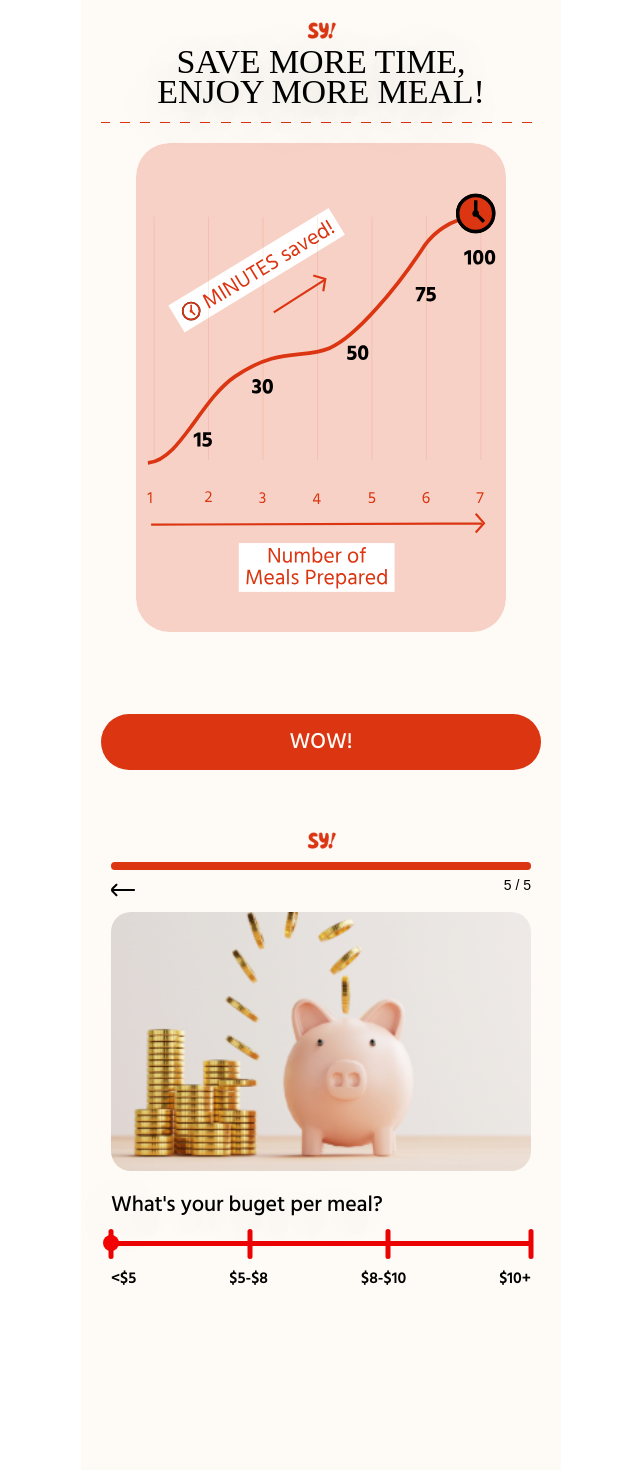
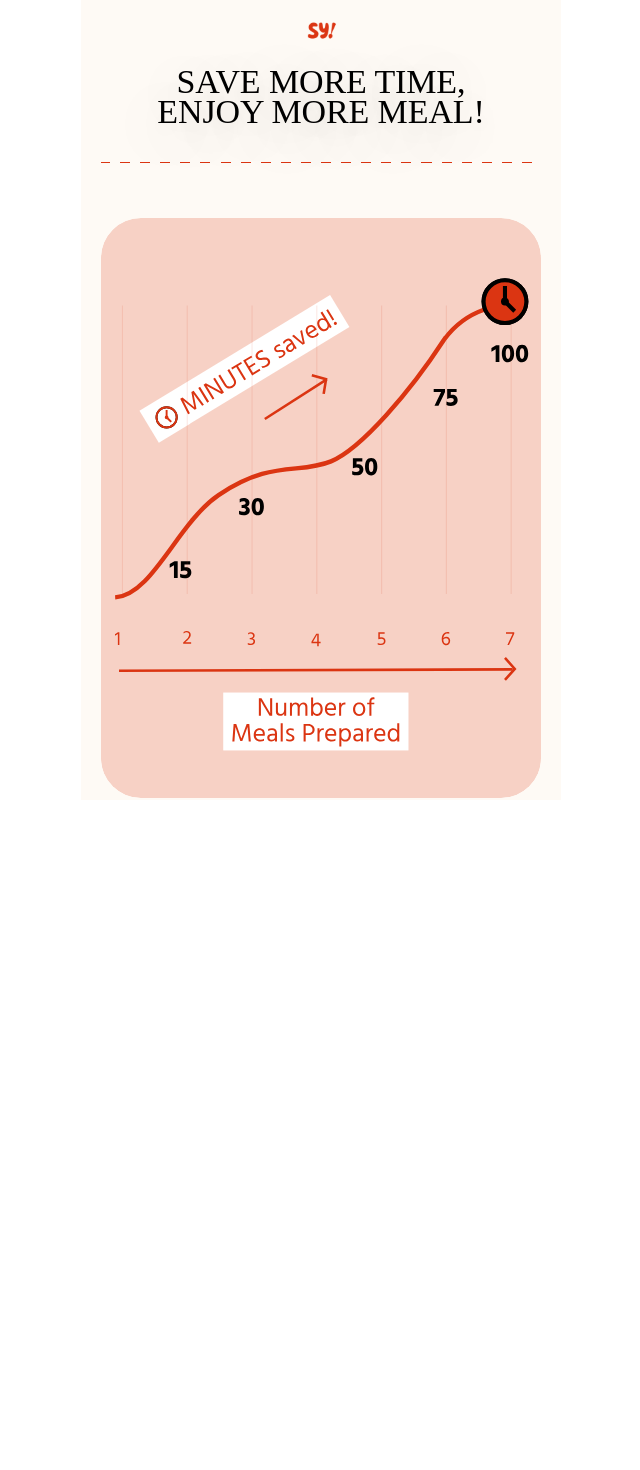
Before and after one commit to AbdulQudoosBrew/triviatemplate, a Next.js app: page /testingpages in a window 1280 px wide. Shown: the top 1470 px of the page, without its empty margins (319-959 px from the left). After the commit the page ends 800 px from the top, so only its background shows below. Built offline with nearby package versions, Linux system fonts and the light colour scheme; a web font is replaced by a local one.

Commit message:
Fix: design for budget and stat page

```diff
--- a/src/app/testingpages/page.tsx
+++ b/src/app/testingpages/page.tsx
@@ -6,7 +6,7 @@ export default function page() {
   return (
     <div>
       <EncouragementStatTwo/>
-      <BudgetPage/>
+      {/* <BudgetPage/> */}
     </div>
   )
 }
--- a/src/components/shared/EncouragementStatTwo/EncouragementStatTwo.tsx
+++ b/src/components/shared/EncouragementStatTwo/EncouragementStatTwo.tsx
@@ -30,7 +30,7 @@ const ContentWrapper = styled.div`
   align-items: center;
   text-align: center;
   flex-direction: column;
-  gap: 5px;
+  gap: 25px;
   `
 const MainContainer = styled.section`
   background-color: #fefaf5;
@@ -73,10 +73,11 @@ const Divider = styled.div`
 `;
 
 const HeaderImage = styled.img`
-  aspect-ratio: 0.9;
+  /* aspect-ratio: 0.9; */
   object-fit: contain;
   object-position: center;
   width: 100%;
   border-radius: 0;
-  margin-top: 5px;
+  margin-top: 20px;
+  min-height: 451px;
 `;
--- a/src/components/template/form/input/RangeSlider.tsx
+++ b/src/components/template/form/input/RangeSlider.tsx
@@ -49,16 +49,19 @@ const Labels = styled.div`
   margin-top: 10px;
 `;
 
-const Label = styled.span`
+
+const Label = styled.span<{ $primary: boolean }>`
   margin-top: 10px;
   font-size: 16px;
   color: #020101;
-  font-family:  var(--font-hind-semi-bold);
+  font-family: ${(props) =>
+    props.$primary ? "var(--font-hind-semi-bold)" : "var(--font-hind-regular)"};
+     line-height: ${(props) => (props.$primary ? "1" : "normal")};
 `;
 
 const RangeSlider = () => {
   const steps = [0, 33, 66, 100];
-  const labels = ["<$5", "$5-$8", "$8-$10", "$10+"];
+  const labels = ["Less than $5", "$5-$8", "$8-$10", "$10+"];
   const [value, setValue] = useState(0);
 
   const handleDrag = (e: React.MouseEvent) => {
@@ -79,10 +82,18 @@ const RangeSlider = () => {
         <Thumb position={value} />
       </Track>
       <Labels>
-        {labels.map((label, index) => (
-          <Label key={index}>{label}</Label>
-        ))}
-      </Labels>
+  {labels.map((label, index) => (
+    <Label key={index} $primary={index === 0}>
+      {index === 0 ? (
+        <>
+          {"Less"} <br/>{"than"} <br /> {"$5"}
+        </>
+      ) : (
+        label
+      )}
+    </Label>
+  ))}
+</Labels>
     </SliderContainer>
   );
 };
```
